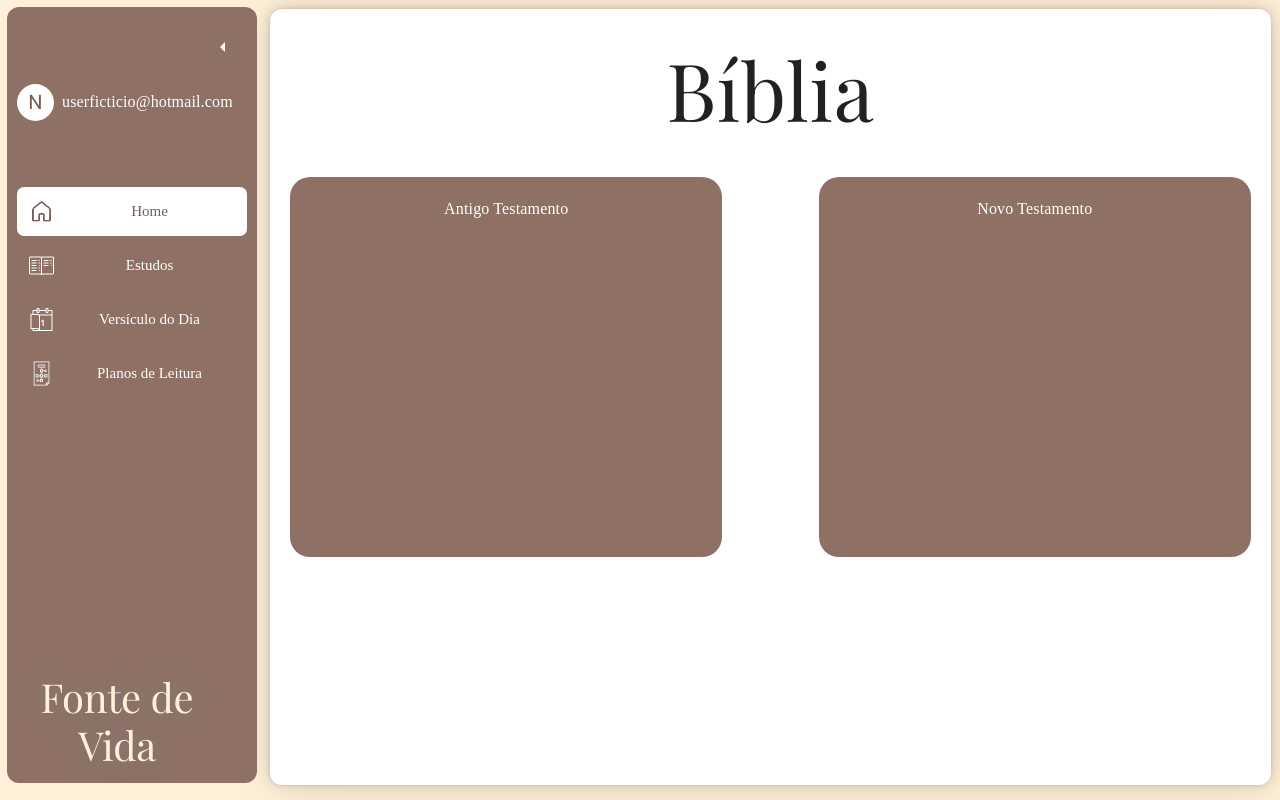
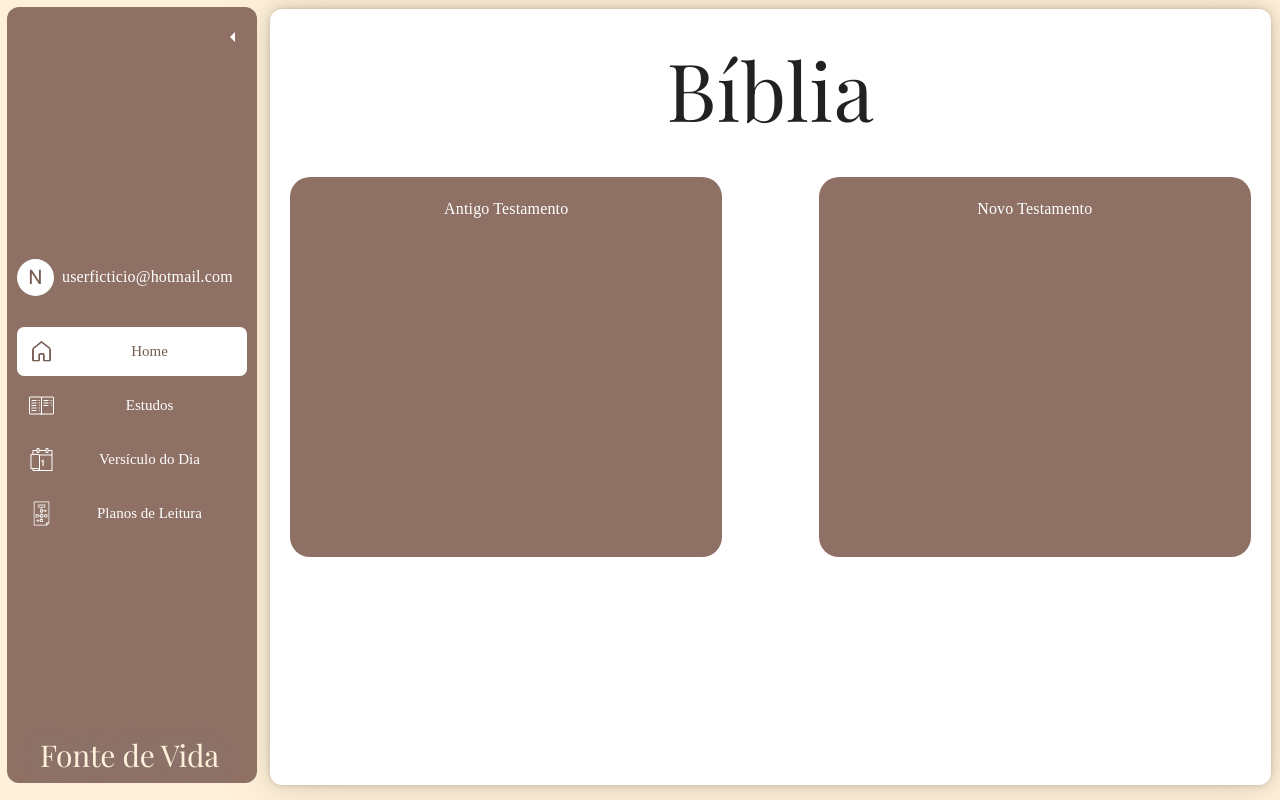
Before and after one commit to OBitencourt/fonte-de-vida, a Next.js app: page /home in a window 1280 px wide. Built offline with nearby package versions, Linux system fonts and the light colour scheme; no server answers; a web font is replaced by a local one.

Commit message:
style: fixing some styles of the menu bar

```diff
--- a/src/components/MenuBar/index.tsx
+++ b/src/components/MenuBar/index.tsx
@@ -24,7 +24,7 @@ const MenuBar = () => {
 
 
         <StyledMenuBar isOpen={isOpen}>
-            <ToggleButton onClick={toggleMenu}>
+            <ToggleButton isOpen={isOpen} onClick={toggleMenu}>
                 {isOpen ? <ArrowLeftIcon /> : <MenuIcon />}
             </ToggleButton>
             {isOpen ? (
@@ -123,6 +123,8 @@ const MenuBar = () => {
                 </MenuButton>
             </ButtonsWrapper>
 
+            <div>
+
                 {isOpen && (
                     <Typography
                         variant="h2"
@@ -131,16 +133,18 @@ const MenuBar = () => {
                             textShadow: "0px 0px 20px gray",
                             position: "absolute",
                             bottom: 0,
-                        width: "200px",
+                            width: '90%',
+
                         }}
                         align="center"
                         color="#FFF1D9"
-                    fontSize={40}
+                        fontSize={30}
                         gutterBottom
                     >
                         Fonte de Vida
                     </Typography>
                 )}
+            </div>
         </StyledMenuBar>
     );
 };
--- a/src/components/MenuBar/style.ts
+++ b/src/components/MenuBar/style.ts
@@ -8,18 +8,10 @@ export const StyledMenuBar = styled.div<{ isOpen: boolean }>`
     margin: 7px;
     border-radius: 12px;
     padding: 10px;
-    transition: all 0.3s ease;
-
-    ${({ isOpen }) => isOpen
-    ?
-    `
-
-    ` : `
-        display: flex;
-        flex-direction: column;
-        justify-content: center;
-
-    `}
+    display: flex;
+    flex-direction: column; /* Mantém sempre flex */
+    justify-content: center; /* Controla alinhamento */
+    transition: width 0.3s ease, justify-content 0.3s ease; /* Transição suave */
 `;
 
 
@@ -28,7 +20,7 @@ export const User = styled.div<{ isOpen: boolean }>`
     background-color: transparent;
     width: 90%;
     height: 50px;
-    margin: 60px 0; /* Margens fixas verticais */
+    margin: 5px 0; /* Margens fixas verticais */
     display: flex;
     justify-content: ${({ isOpen }) => (isOpen ? "flex-start" : "center")}; /* Ajusta a posição horizontal */
     align-items: center;
@@ -40,7 +32,7 @@ export const ButtonsWrapper = styled.div`
     width: 100%;
     flex-direction: column;
     align-items: center;
-     margin-top: 20px;
+    margin-top: 20px;
 `;
 
 export const MenuButton = styled.button<{ $isActive: boolean }>`
@@ -51,7 +43,8 @@ export const MenuButton = styled.button<{ $isActive: boolean }>`
     border-radius: 7px;
     display: flex;
     align-items: center;
-    transition: all 200ms ease;
+    justify-content: ${({ $isActive }) => ($isActive ? "flex-start" : "center")};
+    transition: all 0.3s ease;
     margin-bottom: 5px;
 
     &:hover {
@@ -86,7 +79,7 @@ export const TextDiv = styled.div`
     margin-left: 10px;
 `;
 
-export const ToggleButton = styled.button`
+export const ToggleButton = styled.button<{ isOpen: boolean }>`
     background: none;
     border: none;
     color: white;
@@ -94,9 +87,8 @@ export const ToggleButton = styled.button`
     position: absolute;
     top: 2%; /* Ajusta para o topo da barra */
     right: 10px; /* Desloca o botão para fora da barra */
-
-    border-radius: .7em; /* Torna o botão redondo */
-    padding: 12px;
+    border-radius: 6px; /* Torna o botão redondo */
+    padding: ${({ isOpen }) => (isOpen ? "2px" : "12px")};
     font-size: 1.2rem;
     z-index: 10; /* Garante que fique acima de outros elementos */
     transition: all 0.3s ease;
```
Lines whose indentation alone changed are shown as unchanged.
